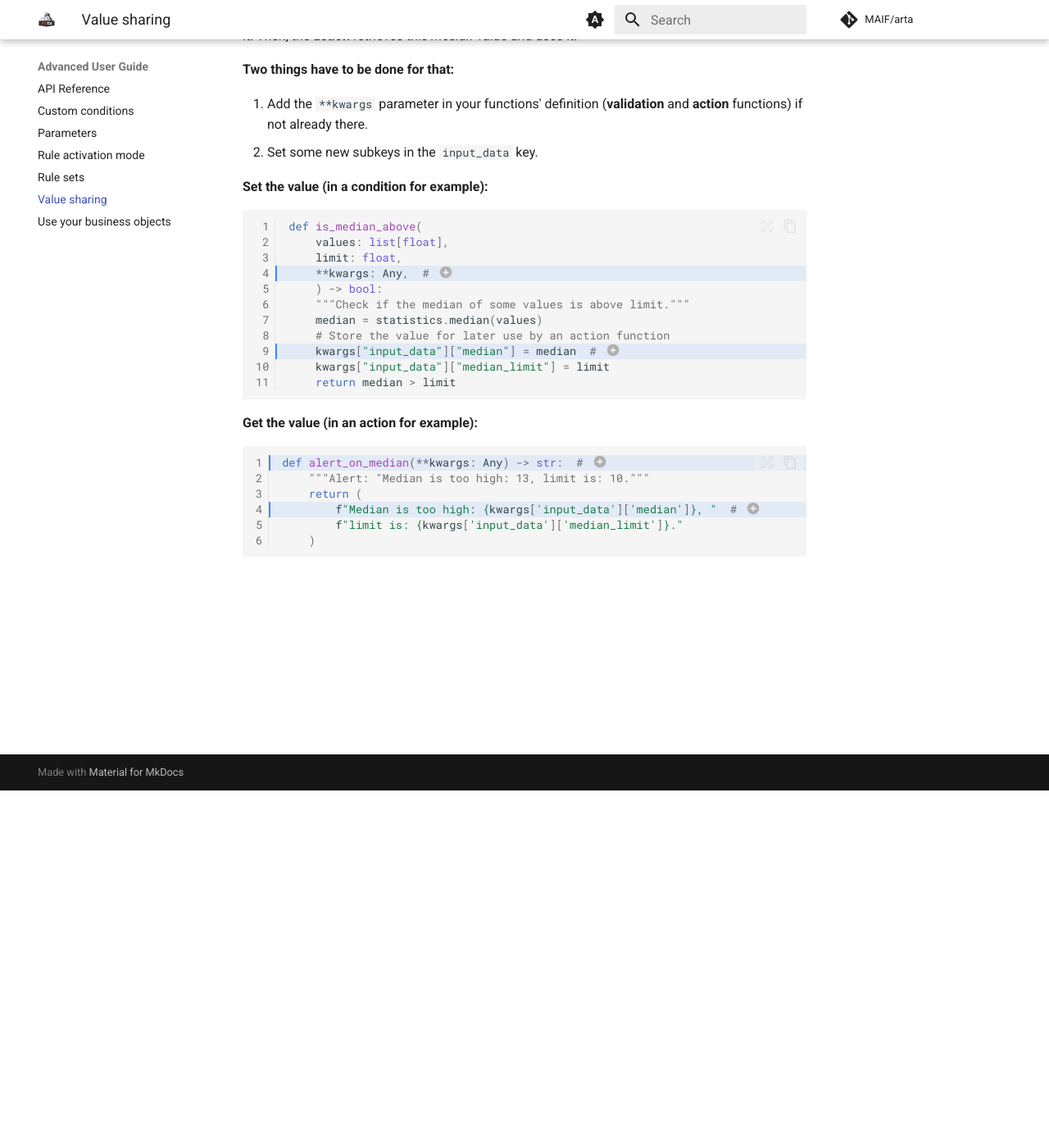
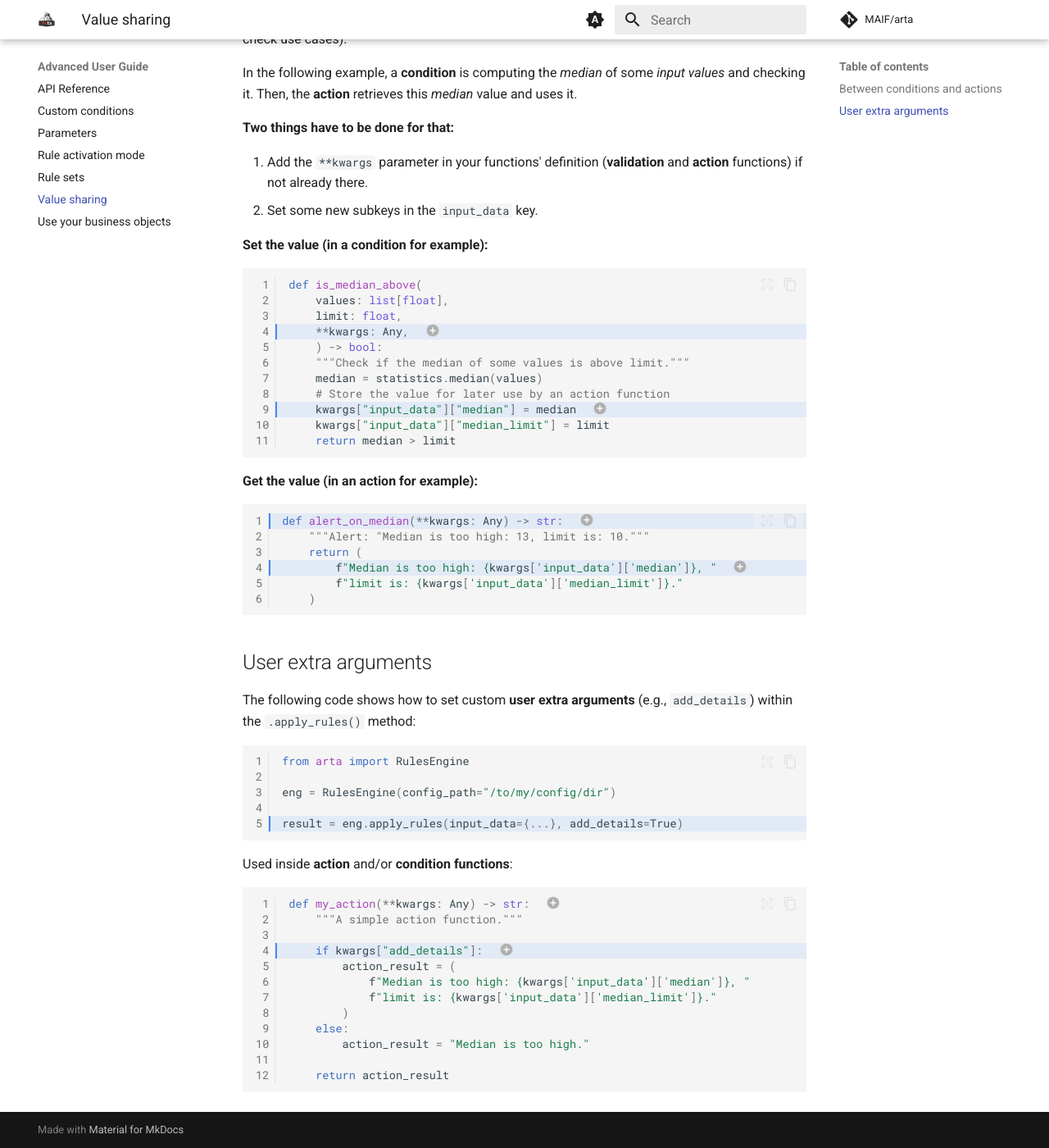
Before and after one commit to MAIF/arta, an MkDocs documentation site: the page built from docs/pages/value_sharing.md, in a window 1280 px wide and 1400 px high, scrolled down 436 px. Shown: the whole window at 82% size. Built offline with MkDocs 1.6.1 and Material for MkDocs 9.7.7, drawn with Linux system fonts in a browser that asks for light colours; comment, search, counter and statistics services are not loaded; some of the changed text lies outside the part shown.

Commit message:
fix: user extra arguments (#50)
* fix: user extra arguments

Signed-off-by: develop-cs <43383361+develop-cs@users.noreply.github.com>

* docs: update value sharing

Signed-off-by: develop-cs <43383361+develop-cs@users.noreply.github.com>

---------

Signed-off-by: develop-cs <43383361+develop-cs@users.noreply.github.com>

````diff
--- a/docs/pages/value_sharing.md
+++ b/docs/pages/value_sharing.md
@@ -1,7 +1,8 @@
-!!! note
+!!! info
 
-    Only available with `arta>=0.10.0`.
+    Needs `arta>=0.10.0`.
 
+## Between conditions and actions
 
 It is possible to share some informations between **condition** and **action** implementations.
 
@@ -22,12 +23,12 @@ In the following example, a **condition** is computing the *median* of some *inp
 def is_median_above(
     values: list[float],
     limit: float,
-    **kwargs: Any,  # (1)
+    **kwargs: Any,  # (1)!
     ) -> bool:
     """Check if the median of some values is above limit."""
     median = statistics.median(values)
     # Store the value for later use by an action function
-    kwargs["input_data"]["median"] = median  # (2)
+    kwargs["input_data"]["median"] = median  # (2)!
     kwargs["input_data"]["median_limit"] = limit
     return median > limit
 ```
@@ -39,13 +40,45 @@ def is_median_above(
 **Get the value (in an action for example):**
 
 ```python hl_lines="1 4"
-def alert_on_median(**kwargs: Any) -> str:  # (1)
+def alert_on_median(**kwargs: Any) -> str:  # (1)!
     """Alert: "Median is too high: 13, limit is: 10."""
     return (
-        f"Median is too high: {kwargs['input_data']['median']}, "  # (2)
+        f"Median is too high: {kwargs['input_data']['median']}, "  # (2)!
         f"limit is: {kwargs['input_data']['median_limit']}."
     )
 ```
 
 1. Add the ****kwargs** parameter.
 2. Get the value.
+
+## User extra arguments
+
+The following code shows how to set custom **user extra arguments** (e.g., `add_details`) within the `.apply_rules()` method:
+
+```python hl_lines="5"
+from arta import RulesEngine
+
+eng = RulesEngine(config_path="/to/my/config/dir")
+
+result = eng.apply_rules(input_data={...}, add_details=True)
+```
+
+Used inside **action** and/or **condition functions**:
+
+```python hl_lines="4"
+def my_action(**kwargs: Any) -> str:  # (1)!
+    """A simple action function."""
+
+    if kwargs["add_details"]:  # (2)!
+        action_result = (
+            f"Median is too high: {kwargs['input_data']['median']}, "
+            f"limit is: {kwargs['input_data']['median_limit']}."
+        )
+    else:
+        action_result = "Median is too high."
+
+    return action_result
+```
+
+1. Don't forget to add the ****kwargs** parameter.
+2. Straight use of the corresponding extra argument.
--- a/pyproject.toml
+++ b/pyproject.toml
@@ -4,7 +4,7 @@ build-backend = "setuptools.build_meta"
 
 [project]
 name = "arta"
-version = "0.10.2"
+version = "0.10.3"
 requires-python = ">3.8.0"
 description = "A Python Rules Engine - Make rule handling simple"
 readme = "README.md"
````
Also changed, not shown: docs/pages/a_simple_example.md (+4 -4 lines), docs/pages/home.md (+3 -7 lines), docs/pages/how_to.md (+9 -9 lines), .pre-commit-config.yaml, CHANGELOG.md, 7 other files.
